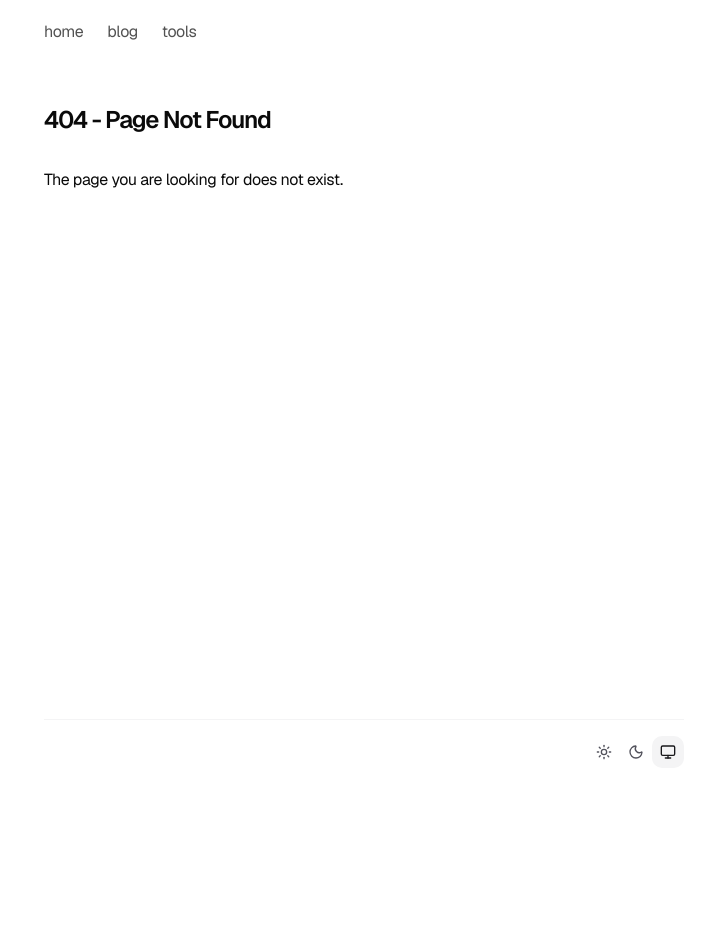
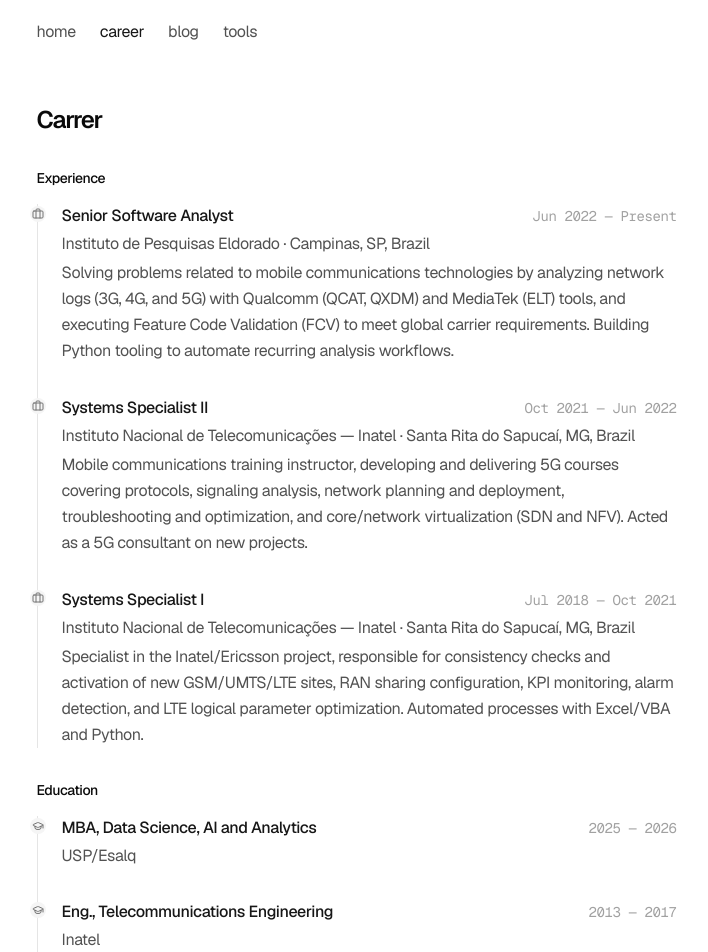
Before and after one commit to mjoaovictor/website, a Next.js app: page /career in a window 1280 px wide. Before the commit this address had no page. Shown: the top 952 px of the page, without its empty margins (276-984 px from the left). Before the commit the page ends 800 px from the top, so only its background shows below. Built offline with nearby package versions, Linux system fonts and the light colour scheme.

Commit message:
feat: add career page with timeline and fix cross-page layout shift

```diff
--- /dev/null
+++ b/app/career/page.tsx
@@ -0,0 +1,138 @@
+import type { Metadata } from "next";
+import { Briefcase, GraduationCap } from "lucide-react";
+
+const EXPERIENCE = [
+  {
+    role: "Senior Software Analyst",
+    company: "Instituto de Pesquisas Eldorado",
+    period: "Jun 2022 — Present",
+    location: "Campinas, SP, Brazil",
+    description:
+      "Solving problems related to mobile communications technologies by analyzing network logs (3G, 4G, and 5G) with Qualcomm (QCAT, QXDM) and MediaTek (ELT) tools, and executing Feature Code Validation (FCV) to meet global carrier requirements. Building Python tooling to automate recurring analysis workflows.",
+  },
+  {
+    role: "Systems Specialist II",
+    company: "Instituto Nacional de Telecomunicações — Inatel",
+    period: "Oct 2021 — Jun 2022",
+    location: "Santa Rita do Sapucaí, MG, Brazil",
+    description:
+      "Mobile communications training instructor, developing and delivering 5G courses covering protocols, signaling analysis, network planning and deployment, troubleshooting and optimization, and core/network virtualization (SDN and NFV). Acted as a 5G consultant on new projects.",
+  },
+  {
+    role: "Systems Specialist I",
+    company: "Instituto Nacional de Telecomunicações — Inatel",
+    period: "Jul 2018 — Oct 2021",
+    location: "Santa Rita do Sapucaí, MG, Brazil",
+    description:
+      "Specialist in the Inatel/Ericsson project, responsible for consistency checks and activation of new GSM/UMTS/LTE sites, RAN sharing configuration, KPI monitoring, alarm detection, and LTE logical parameter optimization. Automated processes with Excel/VBA and Python.",
+  },
+] as const;
+
+const EDUCATION = [
+  {
+    degree: "MBA, Data Science, AI and Analytics",
+    institution: "USP/Esalq",
+    period: "2025 — 2026",
+  },
+  {
+    degree: "Eng., Telecommunications Engineering",
+    institution: "Inatel",
+    period: "2013 — 2017",
+  },
+] as const;
+
+// JSON-LD: Semantic SEO
+const jsonLd = {
+  "@context": "https://schema.org",
+  "@type": "ProfilePage",
+  headline: "Career — João Victor",
+  description: "Professional experience and education timeline of João Victor.",
+  url: "https://mjoaovictor.dev/career",
+};
+
+export const metadata: Metadata = {
+  title: "Career",
+  description: "Professional experience and education timeline of João Victor.",
+  alternates: {
+    canonical: "/career",
+  },
+  openGraph: {
+    title: "Career | mjoaovictor",
+    description: "Professional experience and education timeline of João Victor.",
+    url: "/career",
+    type: "profile",
+  },
+};
+
+function TimelineList({
+  items,
+  icon: Icon,
+}: {
+  items: readonly {
+    role?: string;
+    degree?: string;
+    company?: string;
+    institution?: string;
+    period: string;
+    location?: string;
+    description?: string | null;
+  }[];
+  icon: typeof Briefcase;
+}) {
+  return (
+    <ul className="space-y-8 border-neutral-200 border-l pl-6 dark:border-neutral-800">
+      {items.map((item) => (
+        <li key={`${item.role ?? item.degree}-${item.period}`} className="relative space-y-1">
+          <span className="-left-8 absolute top-0.5 flex size-4 items-center justify-center rounded-full bg-neutral-100 dark:bg-neutral-900">
+            <Icon className="size-3 text-neutral-500 dark:text-neutral-400" />
+          </span>
+
+          <div className="flex flex-wrap items-baseline justify-between gap-x-4 gap-y-1">
+            <h3 className="font-medium text-neutral-900 dark:text-neutral-100">
+              {item.role ?? item.degree}
+            </h3>
+            <span className="font-mono text-neutral-400 text-sm">
+              {item.period}
+            </span>
+          </div>
+
+          <p className="text-neutral-600 dark:text-neutral-400">
+            {item.company ?? item.institution}
+            {item.location ? ` · ${item.location}` : ""}
+          </p>
+
+          {item.description ? (
+            <p className="text-neutral-600 leading-relaxed dark:text-neutral-400">
+              {item.description}
+            </p>
+          ) : null}
+        </li>
+      ))}
+    </ul>
+  );
+}
+
+export default function Page() {
+  return (
+    <section className="space-y-8">
+      <script
+        type="application/ld+json"
+        // biome-ignore lint/security/noDangerouslySetInnerHtml: true
+        dangerouslySetInnerHTML={{ __html: JSON.stringify(jsonLd) }}
+      />
+      <h1 className="font-semibold text-2xl tracking-tighter">
+        Carrer
+      </h1>
+
+      <div className="space-y-4">
+        <h2 className="font-medium text-sm">Experience</h2>
+        <TimelineList items={EXPERIENCE} icon={Briefcase} />
+      </div>
+
+      <div className="space-y-4">
+        <h2 className="font-medium text-sm">Education</h2>
+        <TimelineList items={EDUCATION} icon={GraduationCap} />
+      </div>
+    </section>
+  );
+}
--- a/app/globals.css
+++ b/app/globals.css
@@ -123,6 +123,8 @@
 
   html {
     @apply scroll-smooth;
+    overflow-y: auto;
+    scrollbar-gutter: stable;
   }
 
   body {
--- a/app/sitemap.ts
+++ b/app/sitemap.ts
@@ -26,6 +26,12 @@ export default async function sitemap(): Promise<MetadataRoute.Sitemap> {
       priority: 1.0,
     },
     {
+      url: `${baseUrl}/career`,
+      lastModified: new Date("2026-07-02"),
+      changeFrequency: "monthly",
+      priority: 0.6,
+    },
+    {
       url: `${baseUrl}/tools`,
       lastModified: new Date("2025-11-23"),
       changeFrequency: "monthly",
--- a/components/navbar.tsx
+++ b/components/navbar.tsx
@@ -8,6 +8,10 @@ const NAV_ITEMS = [
 	{
 		path: "/",
 		name: "home",
+	},
+	{
+		path: "/career",
+		name: "career",
 	},
 	{
 		path: "/blog",
```
